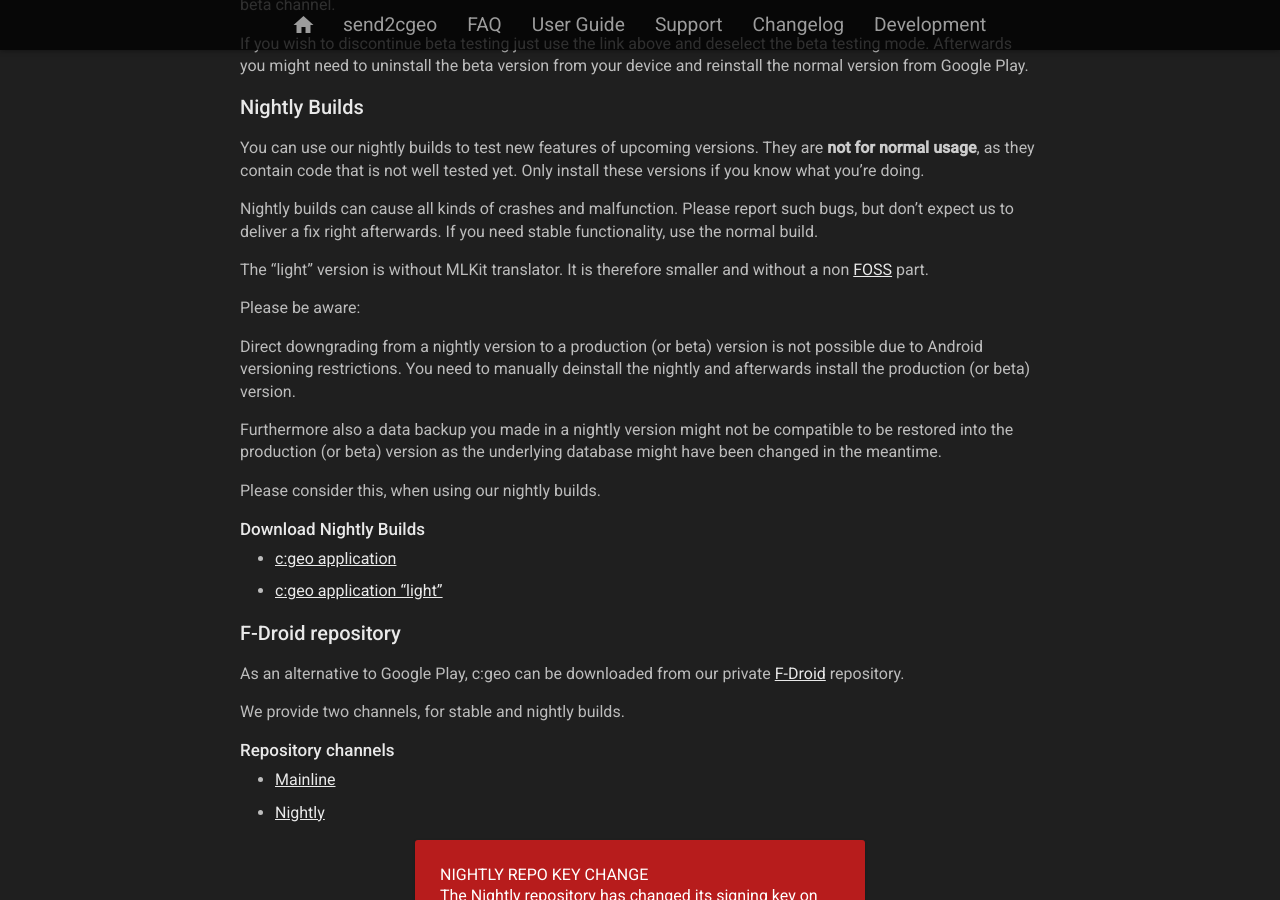
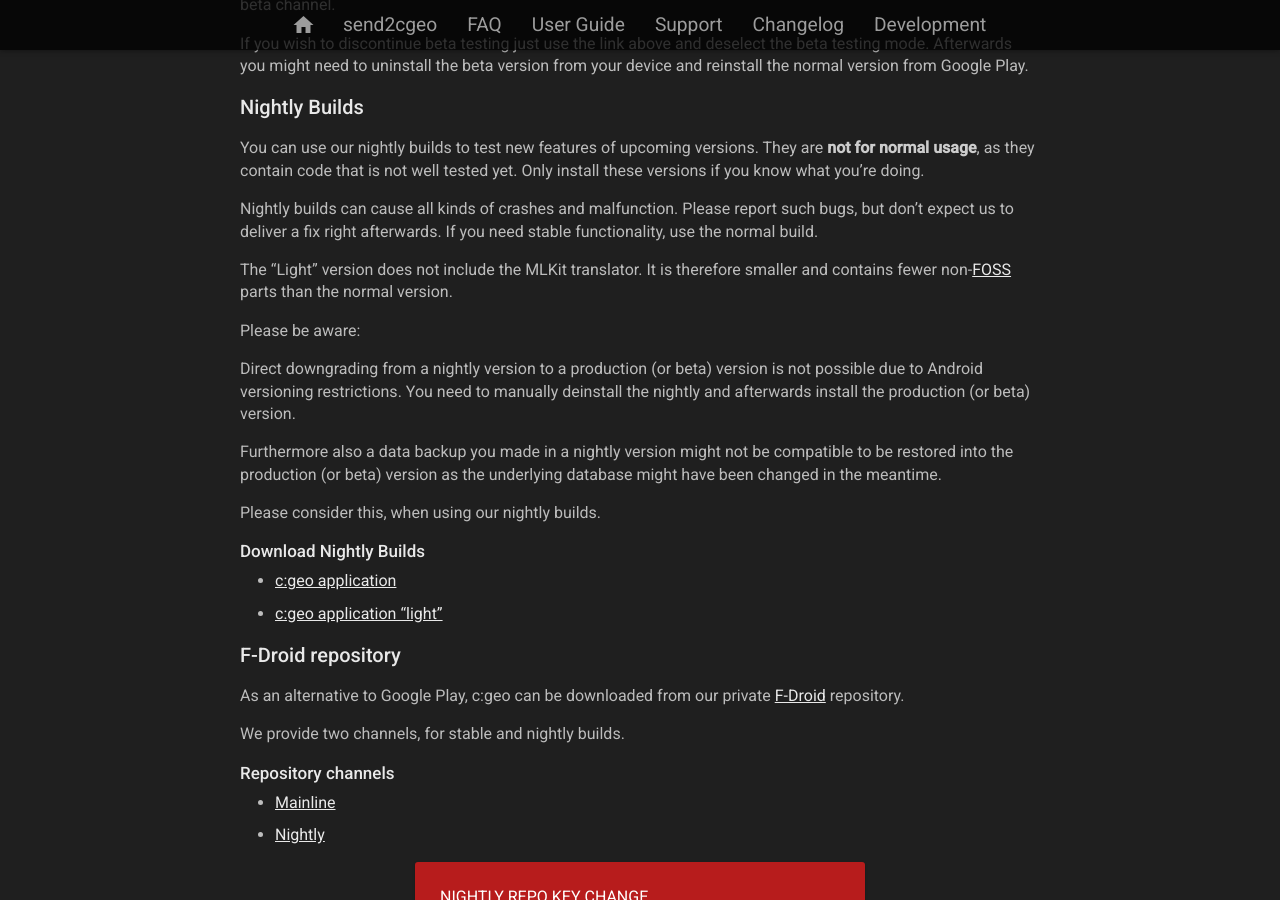
Before and after one commit to cgeo/cgeo.github.io, a Jekyll site: the page built from development.md, in a window 1280 px wide and 900 px high, scrolled down 876 px. Built offline with Jekyll 4.4.1, drawn with Linux system fonts in a browser that asks for light colours; nearby versions of some CDN libraries; a script that is not in the unit is left out.

Commit message:
better non-FOSS description

```diff
--- a/development.md
+++ b/development.md
@@ -39,7 +39,7 @@
 
 Nightly builds can cause all kinds of crashes and malfunction. Please report such bugs, but don't expect us to deliver a fix right afterwards. If you need stable functionality, use the normal build.
 
-The "light" version is without MLKit translator. It is therefore smaller and without a non [FOSS](https://wikipedia.org/wiki/Free_and_open-source_software) part.
+The “Light” version does not include the MLKit translator. It is therefore smaller and contains fewer non-[FOSS](https://wikipedia.org/wiki/Free_and_open-source_software) parts than the normal version.
 
 Please be aware:
 
```
